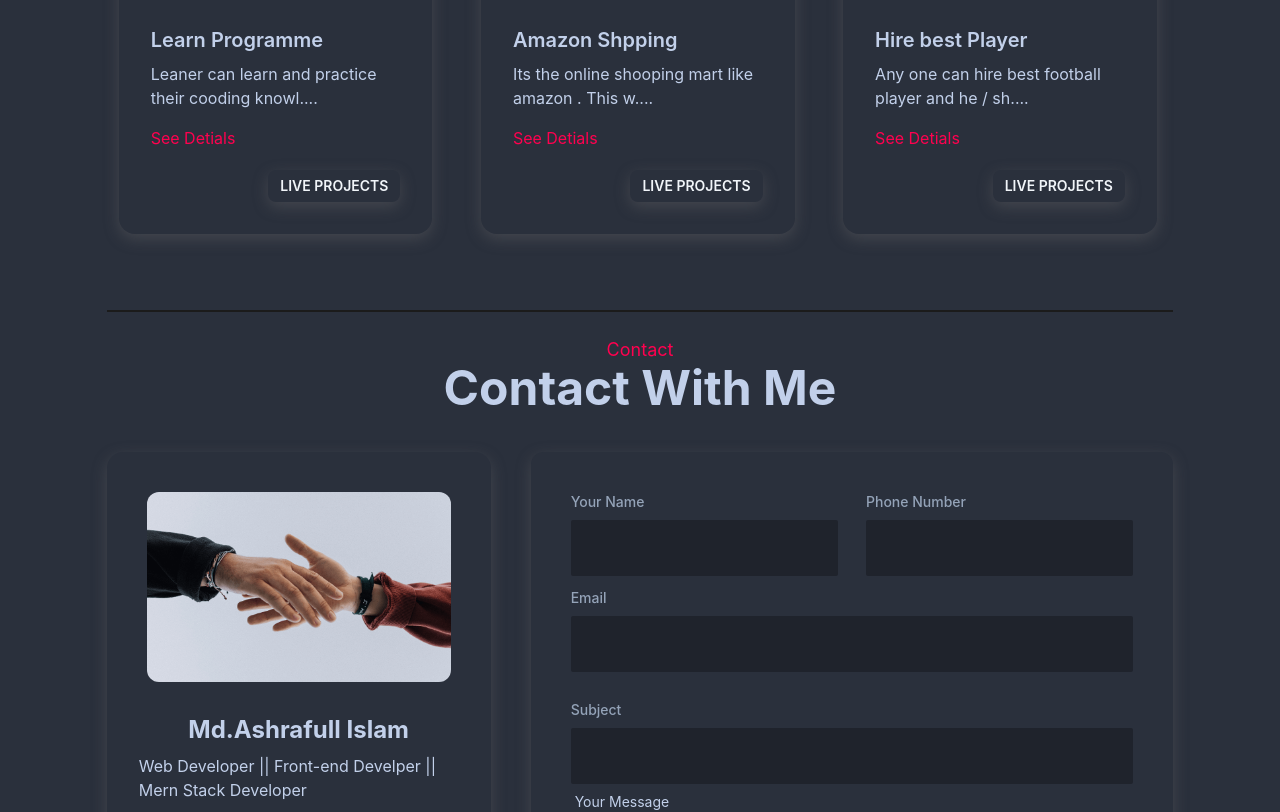
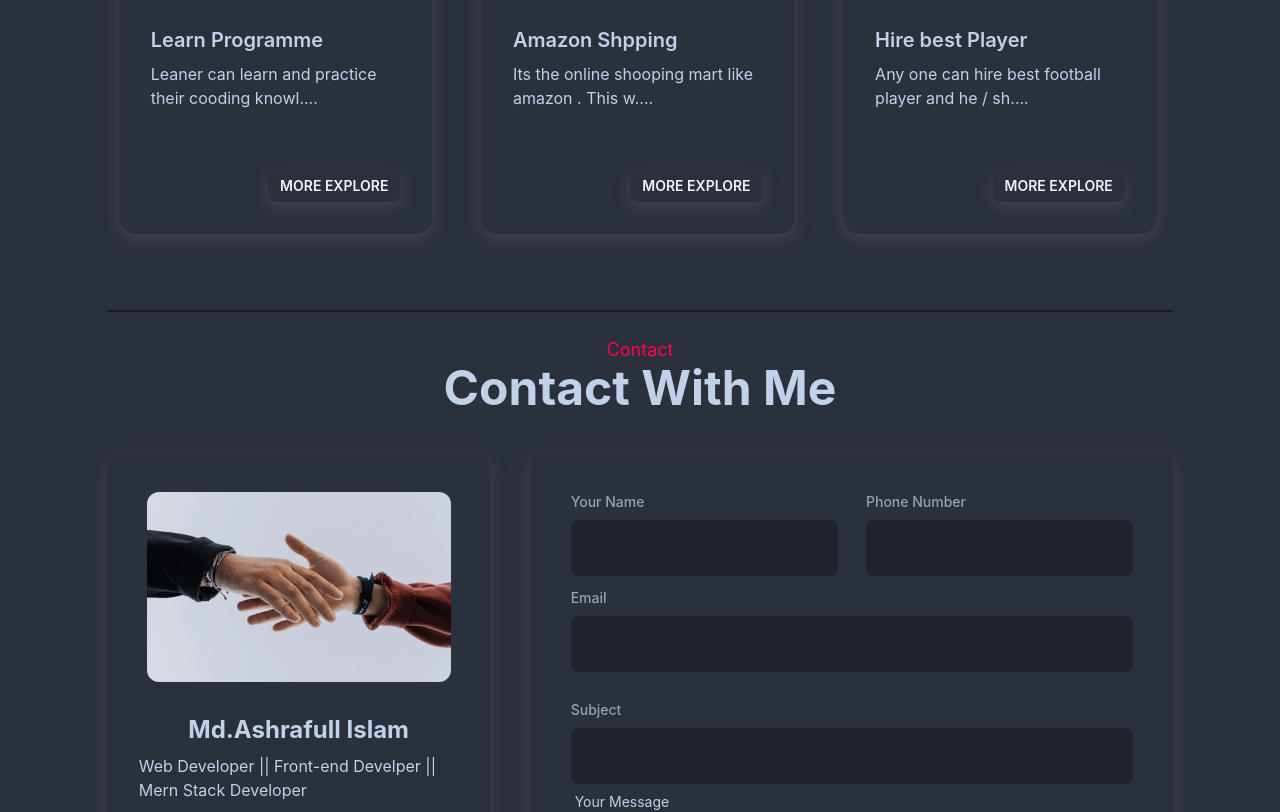
Before and after one commit to Ashrafullislam/portfolio-2, a React (Create React App) app: page / in a window 1280 px wide. Shown: the part 2560-3372 px from the top of the page. Built offline with nearby package versions, Linux system fonts and the light colour scheme.

Commit message:
added details section

```diff
--- a/public/projects.json
+++ b/public/projects.json
@@ -5,6 +5,16 @@
       "index": 0,
       "photoURL": "https://i.ibb.co/3C2M7cn/Screenshot-20221210-072510.png",
       "name": "Doctors Appointment",
+      "photo1":"https://i.ibb.co/Dpc6PQB/doc-appointment.png",
+      "photo2":" https://i.ibb.co/TbC2Z5s/doc-home-3.png",
+      "photo3":"https://i.ibb.co/Cwzkmdm/doc-home-2.png",
+      "photo4":"https://i.ibb.co/3vK6VQZ/das-users.png",
+      "photo5":"https://i.ibb.co/f2mvbCY/make-appoint.png",
+      "photo6":"https://i.ibb.co/60LqCjR/manage-doc.png",
+      "photo7":"https://i.ibb.co/2hrSH7B/my-appointment.png",
+
+      "client":"https://github.com/Ashrafullislam/doctors-portal",
+      "server":"https://github.com/Ashrafullislam/doctors_portal_server",
       "details":{
         "one":"Paitent Can booking his/her appoinment",
         "two":" Paitent Can see available tickects of specific doctors",
@@ -16,22 +26,60 @@
       },
       "discription": " This projects make for doctors appoinment . Paitent can booking their appointment by select more option and by click calender ."
     },
+
     {
       "id": "63948e98af53872af8f2d0d9",
       "category_id": "2",
       "index": 1,
       "photoURL": "https://i.ibb.co/H4QQZN8/2022-12-10-20-32-29.png" ,
       "name": "Computer Resell",
-      "url": "https://computer-resell.firebaseapp.com/",
+       "photo1":"https://i.ibb.co/Ny2XtW7/cmt-home.png",
+       "photo2":"https://i.ibb.co/FwH5VrT/Screenshot-73.png ",
+       "photo3":"https://i.ibb.co/nw5bGpT/Screenshot-74.png",
+       "photo4":"https://i.ibb.co/Mp2ZcfN/Screenshot-75.png ",
+       "photo5":" https://i.ibb.co/F5Cd8ys/Screenshot-76.png",
+       "photo6":"https://i.ibb.co/n89YT1z/Screenshot-80.png ",
+       "photo7":"https://i.ibb.co/kX56c6R/Screenshot-81.png",
+      "details":{
+        "one":"Second Hand computer tablet resell",
+        "two":"Home page, Blog , Login and signup page ",
+        "three":"User can regisiter and verify ",
+        "four":"Deshboard is also here",
+        "five":"Admin can make another person admin",
+        "six":"Admin can handle all types of user ",
+        "seven":"Seller can add his/her own products for sell",
+        "eight":"Buyer can buy any products after login a valid email"
+      },
+      "liveUrl":"https://computer-resell.firebaseapp.com/",
+      "client":"https://github.com/Ashrafullislam/computer-reseller-client",
+      "server":"https://github.com/Ashrafullislam/computer-reseller-server",
       "discription": "It is the second hand product resell website . Seller can add her  own products and advertise his/her product by openning seller account . User/Buyer can buy the  products from this website . Admin can handle users "
     },
+
     {
       "id": "63948e98c6407dfaa67183a5",
       "category_id": "3",
       "index": 2,
       "photoURL": "https://i.ibb.co/d6Jhfhr/2022-12-10-20-36-20.png" ,
       "name": "Travels Zone",
-      "url": "https://travel-zone-c87fe.web.app/",
+      "photo1":"https://i.ibb.co/xLZbvnW/trave-footer.png",
+      "photo2":"https://i.ibb.co/hVQXnJ7/travel-service.png ",
+      "photo3":"https://i.ibb.co/YNCbKN6/travel-zone-home.png",
+      "photo4":" https://i.ibb.co/LgbtTmc/travel-zone-c87fe-web-app-5.png",
+      "photo5":" https://i.ibb.co/MRhshc9/travel-zone-c87fe-web-app-6.png",
+      "details":{
+        "one":"Home , Blog , Signup and Log in page ",
+        "two":"Attractive Looks of home page ",
+         "three":"Dynamic website ",
+         "four":"user can register ",
+         "five":" User can booking their favorite place package",
+         "six":" Wonderfull places image and information ",
+         "seven":"Awesome animation use "
+
+      },
+      "client":"https://github.com/Ashrafullislam/travels-review-client",
+      "server":"https://github.com/Ashrafullislam/travels-review-server",
+      "liveUrl": "https://travel-zone-c87fe.web.app/",
       "discription": "Its the  travels-zone websites. Its make for traveller . Who can booking their favourite places hotel room and viehicles. And they are also find many wonderfull places with image and details ."
     },
     {
@@ -40,7 +88,23 @@
       "index": 3,
       "photoURL": "https://i.ibb.co/ZL6VntD/Screenshot-63.png",
       "name": "Learn Programme ",
-      "url": "https://computer-science-learning.firebaseapp.com/",
+      "photo1":"https://i.ibb.co/zNbjCvG/computer-science-learning-firebaseapp-com.png ",
+      "photo2":"https://i.ibb.co/4RtjSvk/computer-science-learning-firebaseapp-com-category-02-1.png ",
+      "photo3":"https://i.ibb.co/Rj29Nq3/computer-science-learning-firebaseapp-com-category-02.png ",
+      "photo4":" https://i.ibb.co/h1KGkyg/Screenshot-82.png",
+      "photo5":"https://i.ibb.co/HFn2sM5/Screenshot-84.png",
+         "details":{
+        "one":"Programming Learning web",
+        "two":"Learner can Learn programme from here",
+        "three":"User can register with valid email",
+        "four":"Valid user can access premium course",
+        "five":"Home ,  Blog, Registe , Contact Page",
+        "six":"Single page dynamic web application",
+        "seven":"Many programming Language Knowledge also here"
+      },
+      "client":"https://github.com/Ashrafullislam/programming-learning-client",
+      "server":"https://github.com/Ashrafullislam/programming-learning-server",
+      "liveUrl": "https://computer-science-learning.firebaseapp.com/",
       "discription": " Leaner can learn and practice their cooding knowledge about computer science . A begginer  programmer can see about many programming language structure and he can larn more  more  and more from this webpage ."
     },
     {
@@ -49,7 +113,20 @@
       "index": 4,
       "photoURL": "https://i.ibb.co/jr3Qzvt/Screenshot-64.png",
       "name": "Amazon Shpping ",
-      "url": "https://amazon-shop-reactjs.netlify.app",
+      "photo1":"https://i.ibb.co/xLR33D3/Screenshot-85.png",
+      "photo2":" https://i.ibb.co/s1HvBYR/Screenshot-86.png",
+      "details":{
+        "one":"It is the online shoping Mart Web",
+        "two":" Dynamic React.js Projects ",
+        "three":"User can signup and able to buy products",
+        "four":"Shopping Cart also here ",
+        "five":" Calculate price, vat, shipping totals",
+        "six":"Wonderfull  products available ",
+        "seven":"Responsive Website "
+      },
+      "liveUrl": "https://amazon-shop-reactjs.netlify.app",
+      "client":"https://github.com/Ashrafullislam/amazon-shop",
+      "server":"/",
       "discription": "Its the  online shooping mart like amazon . This website user friendly and customer can see many products and they can add products in shopping cart. "
     },
     {
@@ -58,7 +135,21 @@
       "index": 5,
       "photoURL": "https://i.ibb.co/2ZbFmHK/Screenshot-65.png",
       "name": "Hire best Player",
-      "url": "https://hired-five-best-player.netlify.app",
+      "photo1":"https://i.ibb.co/zRwrkrs/hired-five-best-player-netlify-app-1.png",
+      "photo2":"https://i.ibb.co/7nXshNG/hired-five-best-player-netlify-app.png",
+      "photo3":"https://i.ibb.co/zRwrkrs/hired-five-best-player-netlify-app-1.png",
+      "photo4":"https://i.ibb.co/jgxNGGb/Screenshot-90.png",
+      "details":{
+        "one":"Single Page Application",
+        "two":"It is Player hire webpage ",
+        "three":"User can find  his/her favourite player ",
+        "four":"Calculate per player cost and Coach cost",
+        "five":" Select Best Player with  Information",
+        "six":"Responsive and Dynamic web "
+      },
+      "client":"https://github.com/Ashrafullislam/find-best-five-player",
+      "server":"/ ",
+      "liveUrl": "https://hired-five-best-player.netlify.app",
       "discription": " Any one can hire best football player and he / she can also calculate their budget .They can select footballer  and see their name and per head budget . "
     }
   ]
--- a/src/Pages/Blog/Blogs/Blog.js
+++ b/src/Pages/Blog/Blogs/Blog.js
@@ -4,6 +4,9 @@ const Blog = () => {
     return (
         <div className='w-10/12 mx-auto'>
             <h2 className='text-4xl font-bold '> Up Comming soon  </h2>
+            <div className='w-full h-80'>
+
+            </div>
 
         </div>
     );
--- a/src/Pages/Home/ContactMe/ContactMe.js
+++ b/src/Pages/Home/ContactMe/ContactMe.js
@@ -38,7 +38,7 @@ const ContactMe = () => {
 
 
   return (
-    <section className="mt-16 mb-16 w-10/12 mx-auto">
+    <section id='contact' className="mt-16 mb-16 w-10/12 mx-auto">
       <UnderLine> </UnderLine>
       <h4 className="text-lg  text-warning text-center"> Contact </h4>
       <h1 className=" xl:text-5xl lg:text-5xl md:text-3xl text-3xl font-bold text-center ">
@@ -119,7 +119,7 @@ const ContactMe = () => {
                 <input
                   type="text"
                   name="name"
-                  class="w-full px-4 text-slate-200 h-14 mt-2  bg-secondary  rounded-sm"
+                  class="w-full px-4 text-slate-200 h-14 mt-2  bg-secondary  rounded-lg"
                 />
 
               </label>
@@ -131,7 +131,7 @@ const ContactMe = () => {
                 <input
                   type="number"
                   name="phone"
-                  class="w-full px-4 text-slate-200 bg-secondary h-14 mt-2 rounded-sm"
+                  class="w-full px-4 text-slate-200 bg-secondary h-14 mt-2 rounded-lg"
                   required
                 />
               </label>
@@ -144,7 +144,7 @@ const ContactMe = () => {
               <input
                 type="email"
                 name="email"
-                class="w-full px-4 text-slate-200 bg-secondary h-14 mt-2 rounded-sm"
+                class="w-full px-4 text-slate-200 bg-secondary h-14 mt-2 rounded-lg"
                 required
               />
               <p class="mt-2 invisible peer-invalid:visible text-pink-600 text-sm">
@@ -159,7 +159,7 @@ const ContactMe = () => {
               <input
                 type="text"
                 name="subject"
-                class="w-full text-slate-200 px-4 h-14 bg-secondary mt-2 rounded-sm"
+                class="w-full text-slate-200 px-4 h-14 bg-secondary mt-2 rounded-lg"
               />
 
             </label>
--- a/src/Pages/Home/MyProjects/MyProjectsCard.js
+++ b/src/Pages/Home/MyProjects/MyProjectsCard.js
@@ -2,7 +2,7 @@ import React from 'react';
 import { Link } from 'react-router-dom';
 
 const MyProjectsCard = ({project}) => {
-    const {name,discription,photoURL,url} = project;
+    const {name,discription,photoURL,url,id} = project;
   return (
     <div>
       <div className="card projects-card w-11/12 m-3 bg-base-100 shadow-xl">
@@ -16,11 +16,13 @@ const MyProjectsCard = ({project}) => {
           </h2>
 
           <p> {discription.slice(0,50)}.... </p>
-          <Link to='/' className='text-warning '> See Detials </Link>
 
           <div className=" mt-3 flex justify-end items-end ">
 
-           <a href={url} > <button className='btn btn-sm bg-primary button hover:bg-secondary border-none text-slate-100' > Live projects </button> </a>
+           {/* <a href={url} > <button className='btn btn-sm bg-primary button hover:bg-secondary border-none text-slate-100' > Live projects </button> </a> */}
+          <Link to={`/myprojectsdetails/${id}`} >
+          <button  className='btn btn-sm bg-primary button hover:bg-secondary border-none text-slate-100' > More explore  </button>
+           </Link>
           </div>
         </div>
       </div>
--- /dev/null
+++ b/src/Pages/Home/MyProjects/MyProjectsDetails/MyProjectsDetails.js
@@ -0,0 +1,49 @@
+import React from 'react';
+import { FaCheckCircle } from 'react-icons/fa';
+import {useLoaderData} from 'react-router-dom';
+
+const MyProjectsDetails = () => {
+  const project = useLoaderData ();
+  const {discription,client,details,name,liveUrl,photo1,photo2,photoURL,server} = project;
+  console.log (project);
+
+  return (
+    <section className='w-11/12 mx-auto'>
+      <h2 className="text-3xl text-center font-bold"> Projects Details </h2>
+      <div>
+        <div className="card  bg-base-100 shadow mt-6">
+          <figure className='w-10/12 mx-auto'>
+            <img src={photoURL} className="w-full" alt="Album" />
+          </figure>
+          <div className="card-body">
+            <h2 className=" text-2xl font-bold ml-12 "> {name} </h2>
+            <div className='flex gap-4 text-2xl flex-col ml-12'>
+            <p className='flex items-center gap-2'> <FaCheckCircle className='text-warning' /> {details?.one} </p>
+            <p className='flex items-center gap-2'> <FaCheckCircle className='text-warning' /> {details?.two} </p>
+            <p className='flex items-center gap-2'> <FaCheckCircle className='text-warning' /> {details?.three} </p>
+            <p className='flex items-center gap-2'> <FaCheckCircle className='text-warning' /> {details?.four} </p>
+            <p className='flex items-center gap-2'> <FaCheckCircle className='text-warning' /> {details?.five} </p>
+            <p className='flex items-center gap-2'> <FaCheckCircle className='text-warning' /> {details?.six} </p>
+            <p className='flex items-center gap-2'> <FaCheckCircle className='text-warning' /> {details?.seven} </p>
+            {
+                details?.eight &&
+                <p className='flex items-center gap-2'> <FaCheckCircle className='text-warning' /> {details?.eight} </p>
+
+            }
+            </div>
+
+
+            <div className="card-actions justify-end">
+              <a href={liveUrl}><button className="btn text-warning bg-primary">Live Site</button></a>
+              <a href={client}><button className="btn text-warning bg-primary">Client Repo</button></a>
+
+             <a href={server} >  <button className="btn text-warning bg-primary">Server Repo</button></a>
+            </div>
+          </div>
+        </div>
+      </div>
+    </section>
+  );
+};
+
+export default MyProjectsDetails;
--- a/src/Pages/Shared/Navbar/Navbar.js
+++ b/src/Pages/Shared/Navbar/Navbar.js
@@ -11,7 +11,7 @@ const Navbar = () => {
     <li> <NavLink to="/aboutme"> About Me </NavLink> </li>
     <li> <NavLink to="/blog"> Blog </NavLink> </li>
     <li> <a href='https://drive.google.com/file/d/1r9ppQ-BYCPyTdacUqUcKqTLIbwNcDdIg/view?usp=share_link'> Resume</a> </li>
-    <li> <NavLink to="/contactme"> Contact Me  </NavLink> </li>
+    <li> <a href='#contact' > Contact Me  </a> </li>
     </>
 
     return (
```
Also changed, not shown: src/Pages/AboutMe/AboutMe.js (+6 -2 lines), src/Routes/Route/Route.js (+8 -0 lines).
